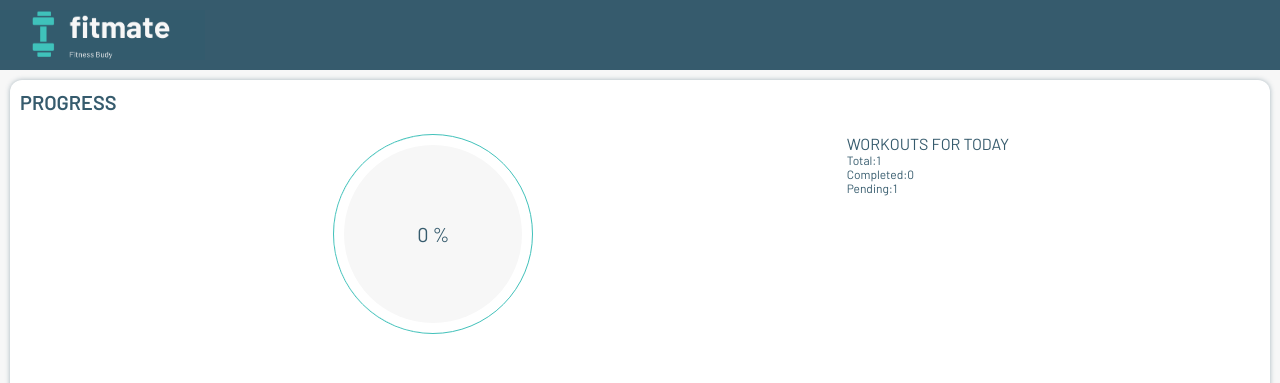
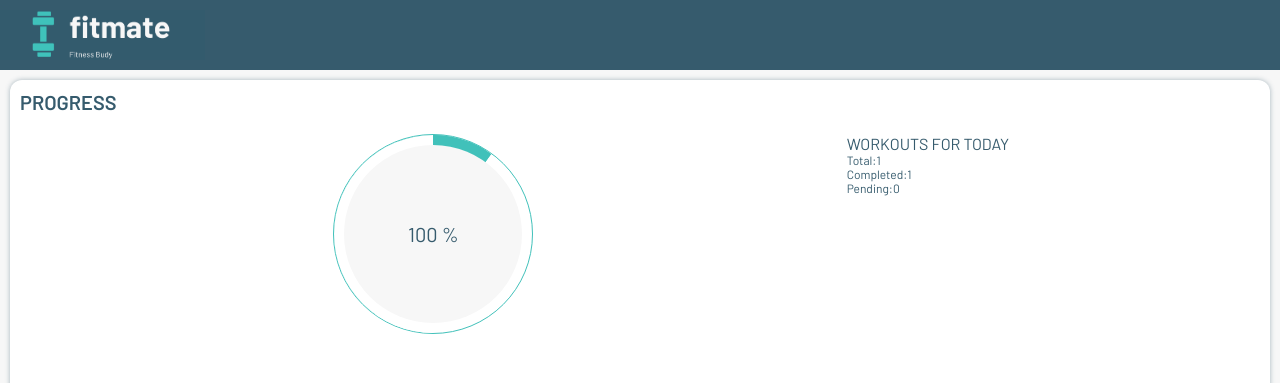
Before and after one commit to Hope1226/fitmate, a React (Create React App) app: page / in a window 1280 px wide. Shown: the top 383 px of the page. Built offline with nearby package versions, Linux system fonts and the light colour scheme.

Commit message:
Refactor the dashboard component

```diff
--- a/src/components/dashboard/Dashboard.js
+++ b/src/components/dashboard/Dashboard.js
@@ -24,7 +24,7 @@ const Dashboard = () => {
   const [overLayOpen, setOverlayOpen] = useState(false);
   const openWrokoutOverlay = () => setOverlayOpen(true);
   const clsoeWorkoutOverlay = () => setOverlayOpen(false);
-  const completed = 0;
+  const completed = condtion ? 0 : 1;
   const allWrks = localStorage.length;
 
   const setBtnTitle = () => {
```
